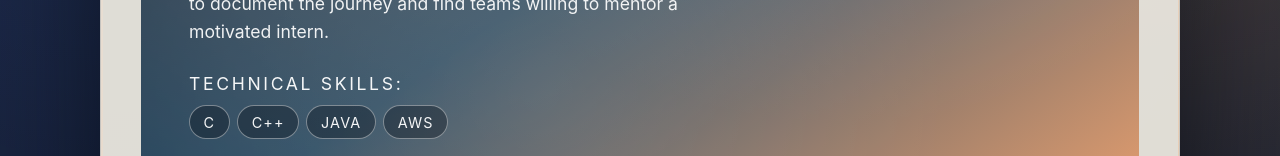
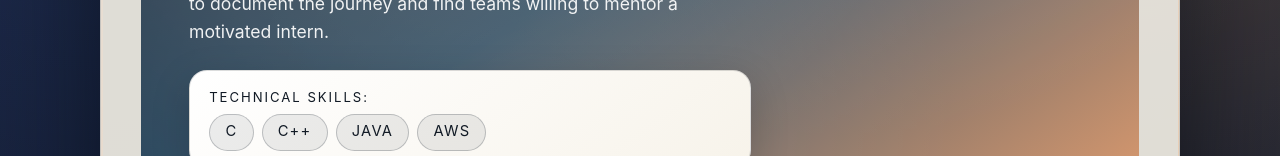
Before and after one commit to polter-dev/polter-dev.github.io, a React (Vite) app: page / in a window 1280 px wide. Shown: the part 796-952 px from the top of the page. Built offline with nearby package versions, Linux system fonts and the light colour scheme.

Commit message:
added formatting to move tehcnical skills box up into hero blurb

```diff
--- a/src/App.css
+++ b/src/App.css
@@ -102,32 +102,38 @@
 
 .hero-skills {
   margin: 0;
-  color: rgba(255, 255, 255, 0.95);
-  font-size: 1.1rem;
+  color: #111a25;
+  font-size: 1.05rem;
   display: flex;
   flex-direction: column;
-  gap: 0.4rem;
+  gap: 0.35rem;
+  background: linear-gradient(145deg, #ffffff, #f7f3ea);
+  border: 1px solid rgba(17, 26, 37, 0.14);
+  border-radius: 18px;
+  padding: 1rem 1.2rem;
+  box-shadow: 0 12px 38px rgba(5, 8, 15, 0.18);
 }
 
 .hero-skills-label {
   letter-spacing: 0.15em;
   text-transform: uppercase;
+  font-size: 0.82rem;
 }
 
 .hero-skills-tags {
   display: flex;
   flex-wrap: wrap;
-  gap: 0.45rem;
+  gap: 0.5rem;
 }
 
 .hero-skills-tags span {
-  padding: 0.3rem 0.85rem;
+  padding: 0.35rem 0.95rem;
   border-radius: 999px;
-  border: 1px solid rgba(255, 255, 255, 0.4);
-  font-size: 0.9rem;
+  border: 1px solid rgba(17, 26, 37, 0.22);
+  font-size: 0.92rem;
   letter-spacing: 0.08em;
   text-transform: uppercase;
-  background: rgba(8, 13, 20, 0.35);
+  background: rgba(17, 26, 37, 0.08);
 }
 
 .hero-actions {
@@ -137,7 +143,7 @@
 }
 
 .ghost-link {
-  padding: 0.65rem 1.4rem;
+  padding: 0.55rem 1.15rem;
   border-radius: 999px;
   border: 1px solid rgba(255, 255, 255, 0.35);
   color: inherit;
```
